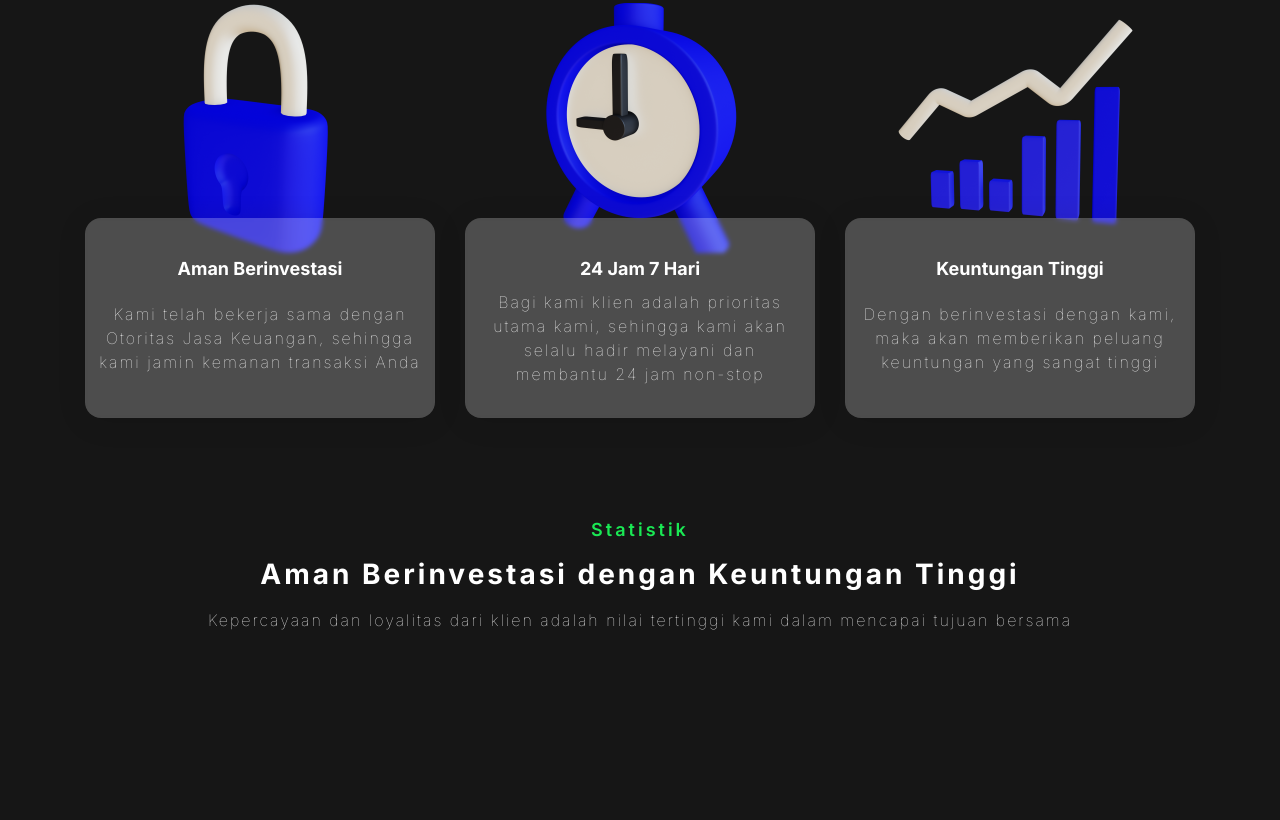
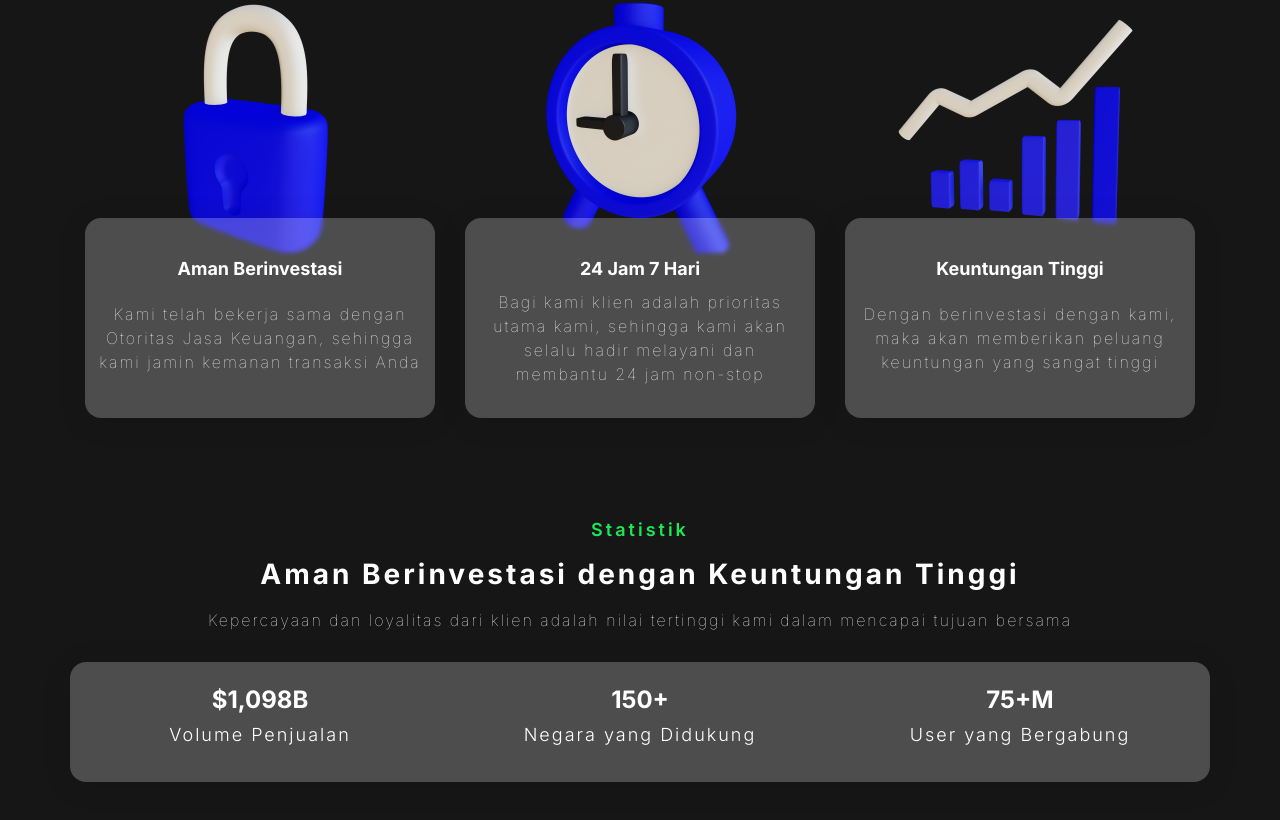
Before and after one commit to jokosuntoro/web-deisgner-incrypto, a plain HTML site: page index.html in a window 1280 px wide. Shown: the part 1278-2098 px from the top of the page. Before the commit the page ends 2040 px from the top, so only its background shows below. Drawn offline with Linux system fonts and the light colour scheme.

Commit message:
statistik

```diff
--- a/css/style.css
+++ b/css/style.css
@@ -92,7 +92,7 @@ p.konten {
     font-size: 18px;
 }
 
-.box-shadow {
+.box-klien {
     height: 100px;
     background: rgba(255, 255, 255, 0.24);
     box-shadow: 0 4px 30px rgba(0, 0, 0, 0.1);
@@ -150,3 +150,25 @@ p.konten {
     font-size: 18px;
     margin-top: 40px;
 }
+
+.box-statistik {
+    height: 120px;
+    background: rgba(255, 255, 255, 0.24);
+    box-shadow: 0 4px 30px rgba(0, 0, 0, 0.1);
+    border-radius: 16px;
+    backdrop-filter: blur(2.3px);
+    -webkit-backdrop-filter: blur(2.3px);
+    border: 0px solid rgba(255, 255, 255, 0.09);
+    padding-top: 24px;
+}
+
+.statistik-text h4 {
+    font-weight: 700;
+    font-size: 24px;
+    margin-bottom: 8px;
+}
+
+.statistik-text p {
+    font-weight: 300;
+    font-size: 18px;
+}
--- a/index.html
+++ b/index.html
@@ -91,7 +91,7 @@
                     dunia, dan Anda adalah klien
                     kami selanjutnya!</p>
             </div>
-            <div class="row box-shadow text-center">
+            <div class="row box-klien text-center">
                 <div class="col-md-3 col-6 align-self-center">
                     <img src="img/klien/1.png" class="img-fluid">
                 </div>
@@ -161,6 +161,20 @@
                 <h3>Aman Berinvestasi dengan Keuntungan Tinggi</h3>
                 <p>Kepercayaan dan loyalitas dari klien adalah nilai tertinggi kami dalam mencapai tujuan bersama</p>
             </div>
+            <div class="row box-statistik text-center">
+                <div class="col-4 statistik-text">
+                    <h4>$1,098B</h4>
+                    <p>Volume Penjualan</p>
+                </div>
+                <div class="col-4 statistik-text">
+                    <h4>150+</h4>
+                    <p>Negara yang Didukung</p>
+                </div>
+                <div class="col-4 statistik-text">
+                    <h4>75+M</h4>
+                    <p>User yang Bergabung</p>
+                </div>
+            </div>
         </div>
     </section>
     <!-- End Statistik -->
```
